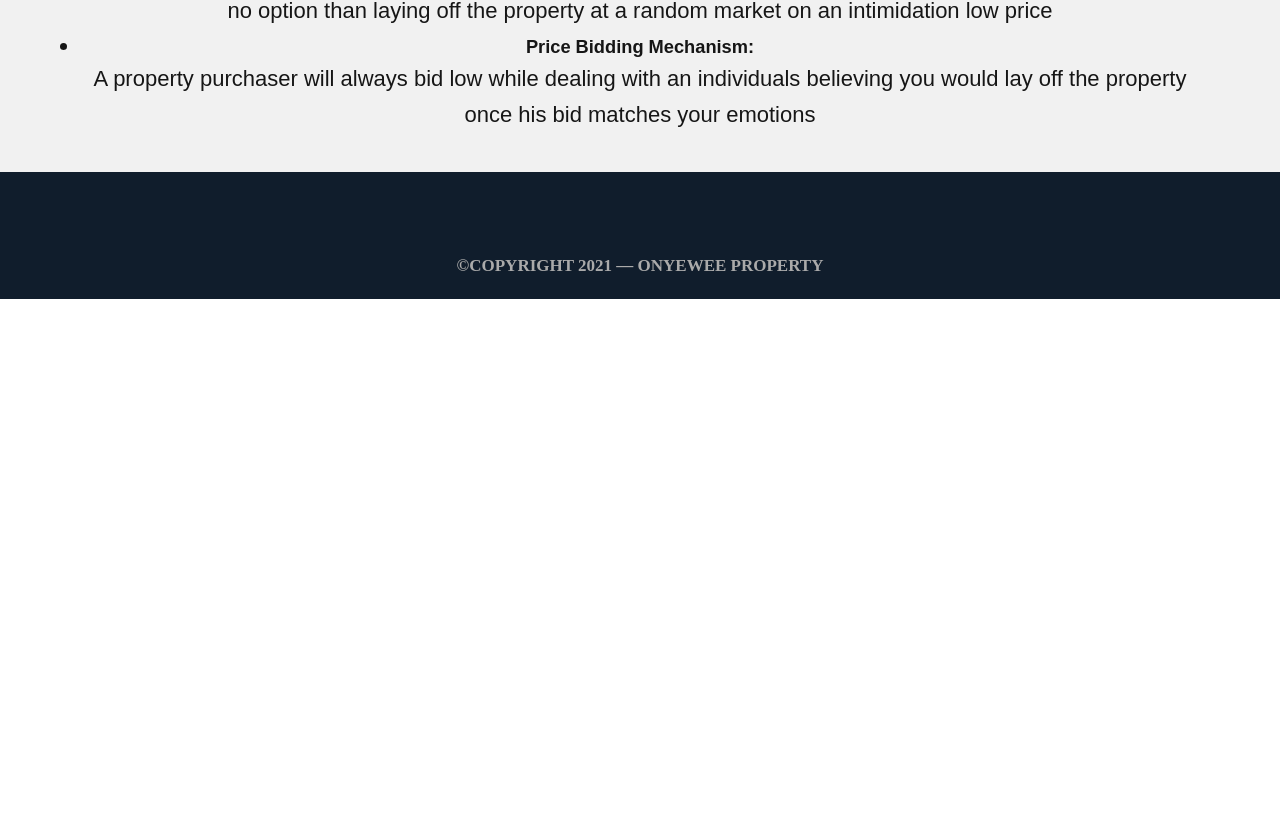
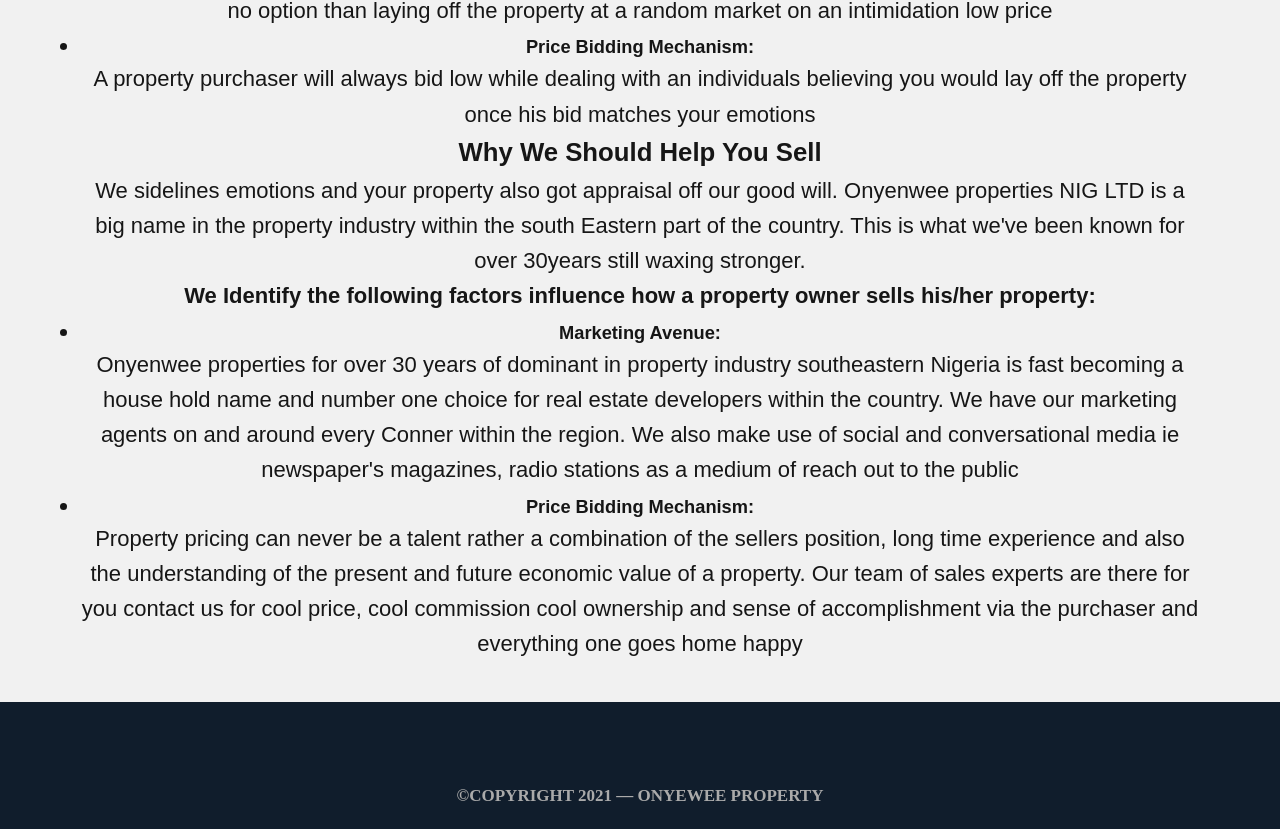
Before and after one commit to clients-projects/onyenweeproperties, a React (Create React App) app: page /property-management in a window 1280 px wide. Shown: the part 2238-3067 px from the top of the page. Before the commit the page ends 2537 px from the top, so only its background shows below. Built offline with nearby package versions, Linux system fonts and the light colour scheme; what react-router-last-location would draw is missing.

Commit message:
Added services

```diff
--- a/src/views/PropertyManangement.tsx
+++ b/src/views/PropertyManangement.tsx
@@ -136,6 +136,48 @@ const Home = () => {
                             </p>
                         </li>
                     </ul>
+                    <h3>Why We Should Help You Sell</h3>
+                    <p>
+                        We sidelines emotions and your property also got
+                        appraisal off our good will. Onyenwee properties NIG LTD
+                        is a big name in the property industry within the south
+                        Eastern part of the country. This is what we've been
+                        known for over 30years still waxing stronger.
+                    </p>
+                    <h4>
+                        {' '}
+                        We Identify the following factors influence how a
+                        property owner sells his/her property:{' '}
+                    </h4>
+                    <ul>
+                        <li>
+                            <h5>Marketing Avenue:</h5>
+                            <p>
+                                Onyenwee properties for over 30 years of
+                                dominant in property industry southeastern
+                                Nigeria is fast becoming a house hold name and
+                                number one choice for real estate developers
+                                within the country. We have our marketing agents
+                                on and around every Conner within the region. We
+                                also make use of social and conversational media
+                                ie newspaper's magazines, radio stations as a
+                                medium of reach out to the public
+                            </p>
+                        </li>
+                        <li>
+                            <h5>Price Bidding Mechanism:</h5>
+                            <p>
+                                Property pricing can never be a talent rather a
+                                combination of the sellers position, long time
+                                experience and also the understanding of the
+                                present and future economic value of a property.
+                                Our team of sales experts are there for you
+                                contact us for cool price, cool commission cool
+                                ownership and sense of accomplishment via the
+                                purchaser and everything one goes home happy
+                            </p>
+                        </li>
+                    </ul>
                 </div>
             </div>{' '}
         </>
```
